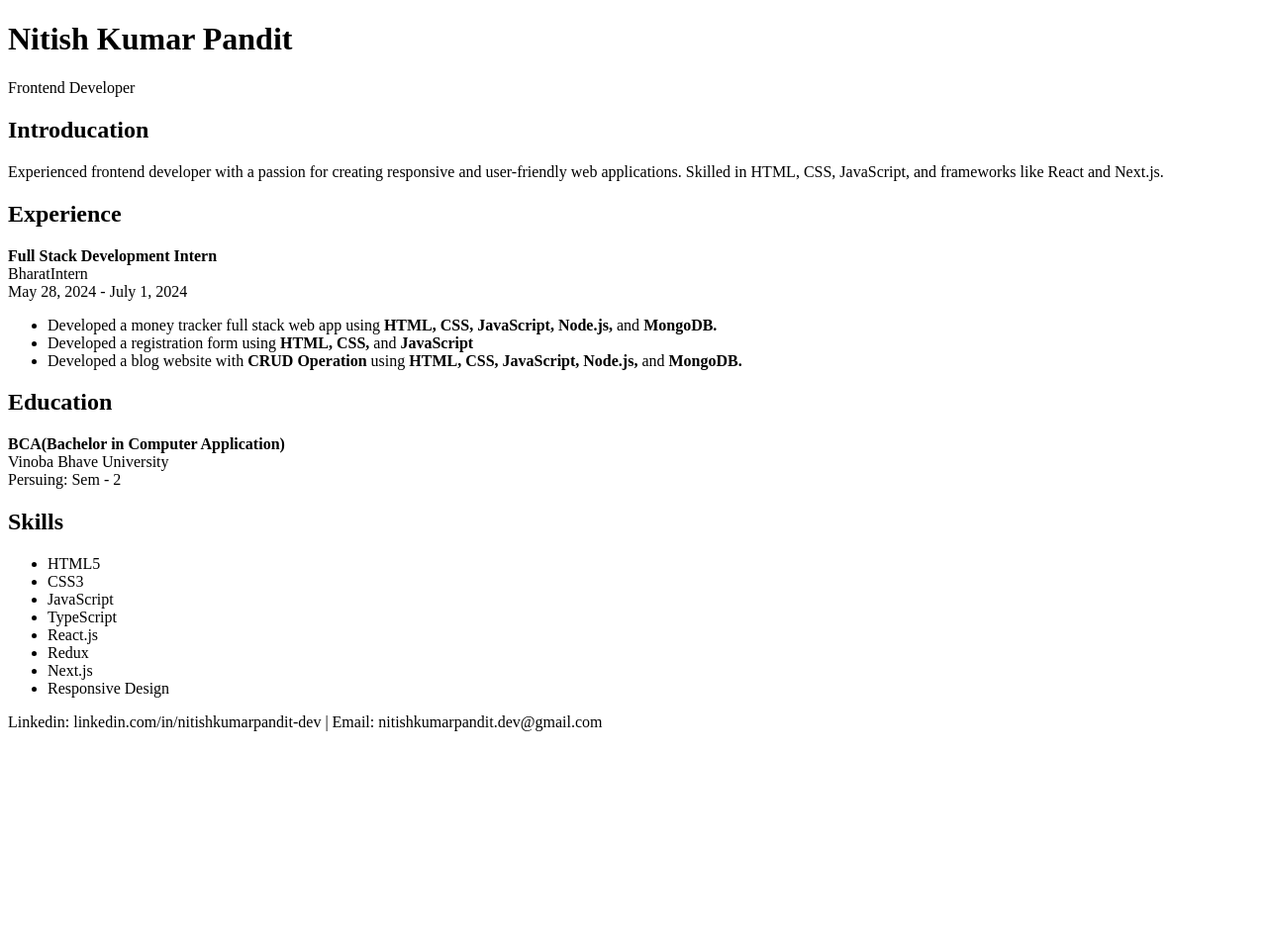
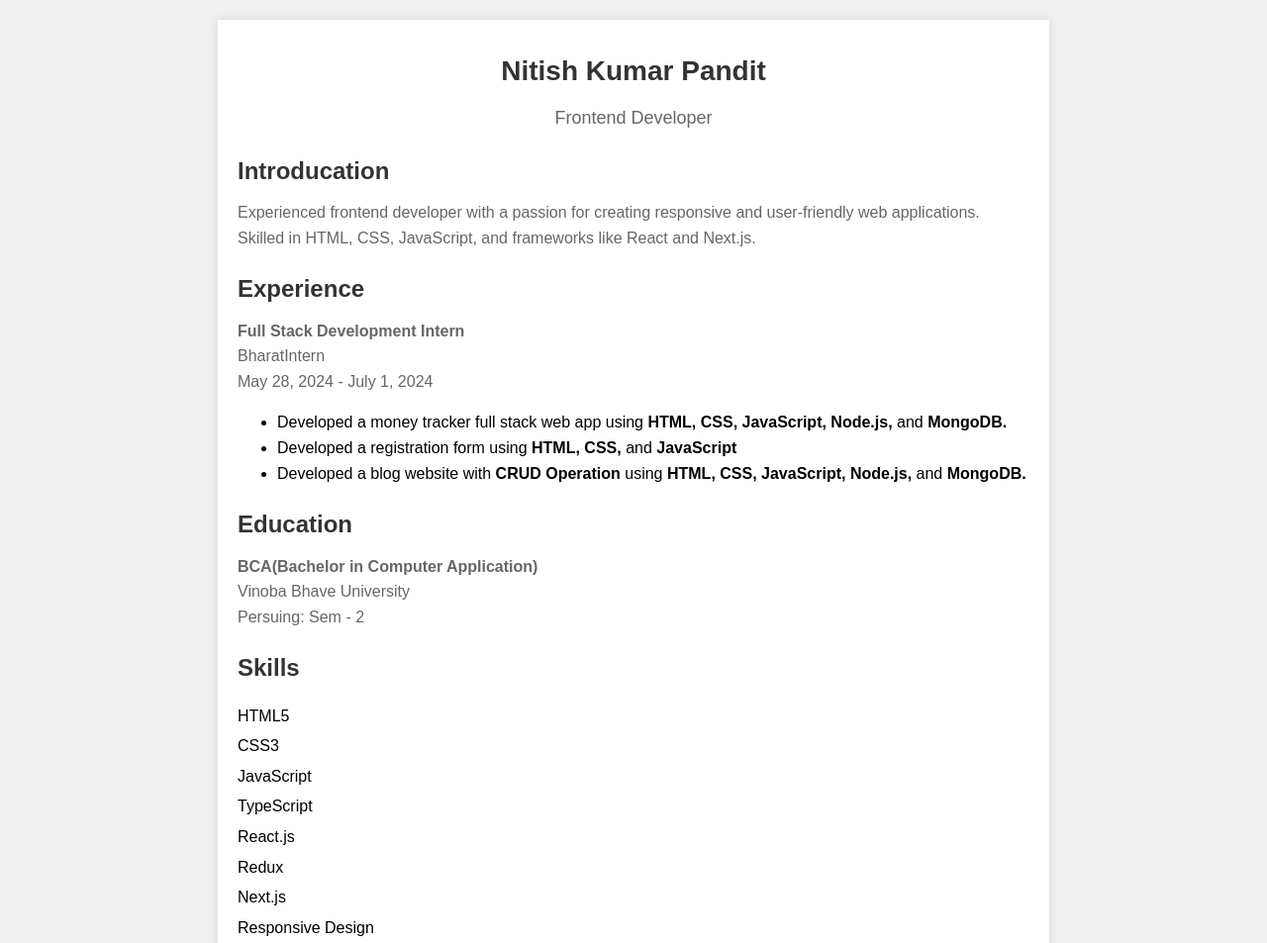
Before and after one commit to nitishkumarpandit-dev/Interactive-Website-Development-Congifyz, a plain HTML site: page index.html in a window 1280 px wide. Shown: the top 953 px of the page at 99% size. Before the commit the page ends 800 px from the top, so only its background shows below. Drawn offline with Linux system fonts and the light colour scheme.

Commit message:
again updated

```diff
--- a/index.html
+++ b/index.html
@@ -3,7 +3,62 @@
   <head>
     <meta charset="UTF-8" />
     <meta name="viewport" content="width=device-width, initial-scale=1.0" />
-    <title>Resume- Nitish Kumar Pandit</title>
+    <title>John Doe - Resume</title>
+    <style>
+      body {
+        font-family: Arial, sans-serif;
+        line-height: 1.6;
+        margin: 20px;
+        padding: 0;
+        background-color: #f0f0f0;
+      }
+      .resume {
+        max-width: 800px;
+        margin: auto;
+        background-color: #fff;
+        padding: 20px;
+        box-shadow: 0 0 10px rgba(0, 0, 0, 0.1);
+      }
+      .header {
+        text-align: center;
+        margin-bottom: 20px;
+      }
+      .header h1 {
+        color: #333;
+        font-size: 28px;
+        margin: 10px 0;
+      }
+      .header p {
+        font-size: 18px;
+        margin: 5px 0;
+        color: #666;
+      }
+      .section {
+        margin-bottom: 20px;
+      }
+      .section h2 {
+        color: #333;
+        font-size: 24px;
+        margin-bottom: 10px;
+      }
+      .section p {
+        color: #666;
+        font-size: 16px;
+        margin: 5px 0;
+      }
+      .skills ul {
+        list-style-type: none;
+        padding: 0;
+      }
+      .skills li {
+        margin-bottom: 5px;
+      }
+      .footer {
+        text-align: center;
+        margin-top: 20px;
+        color: #666;
+      }
+    </style>
   </head>
   <body>
     <div class="resume">
```
